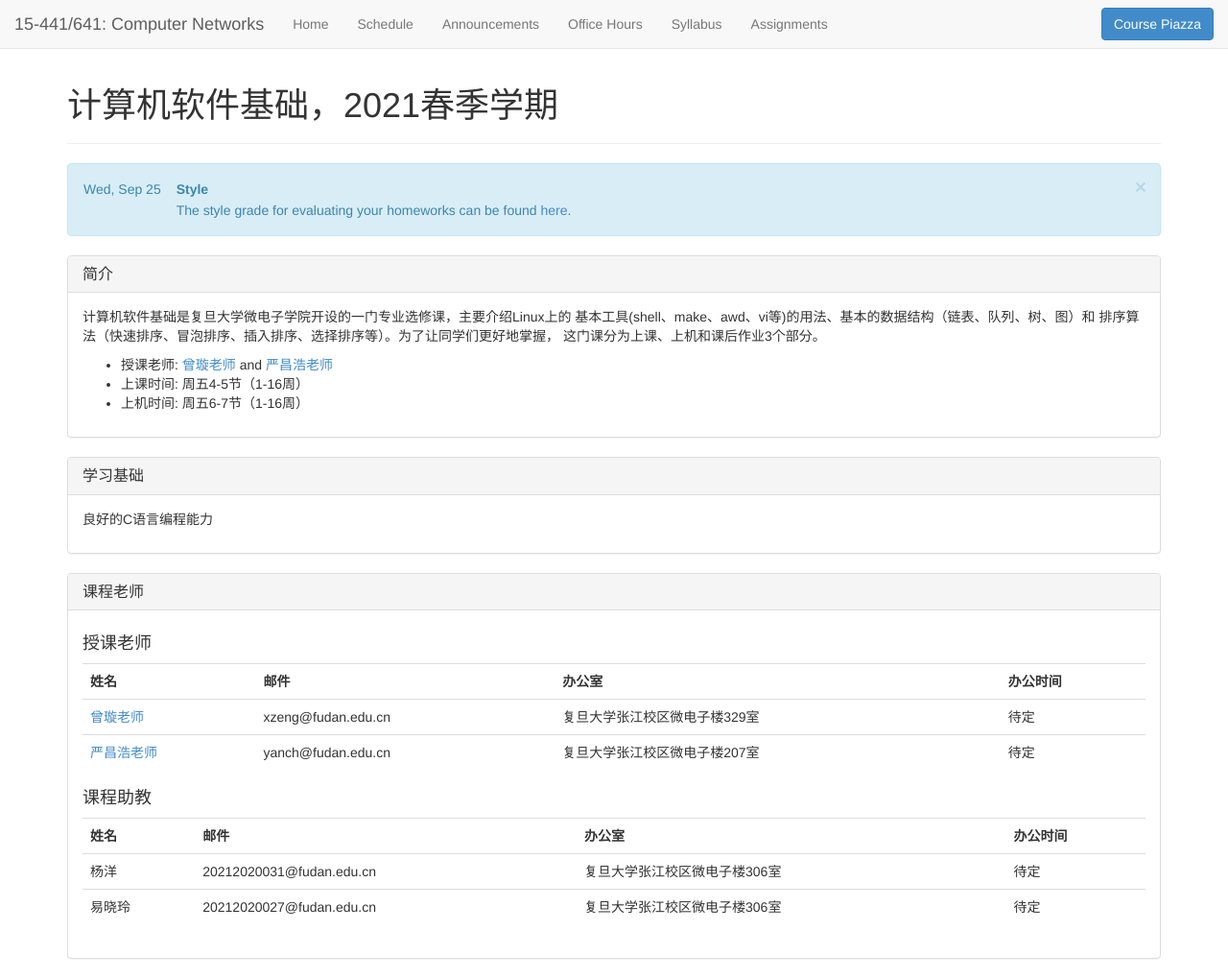
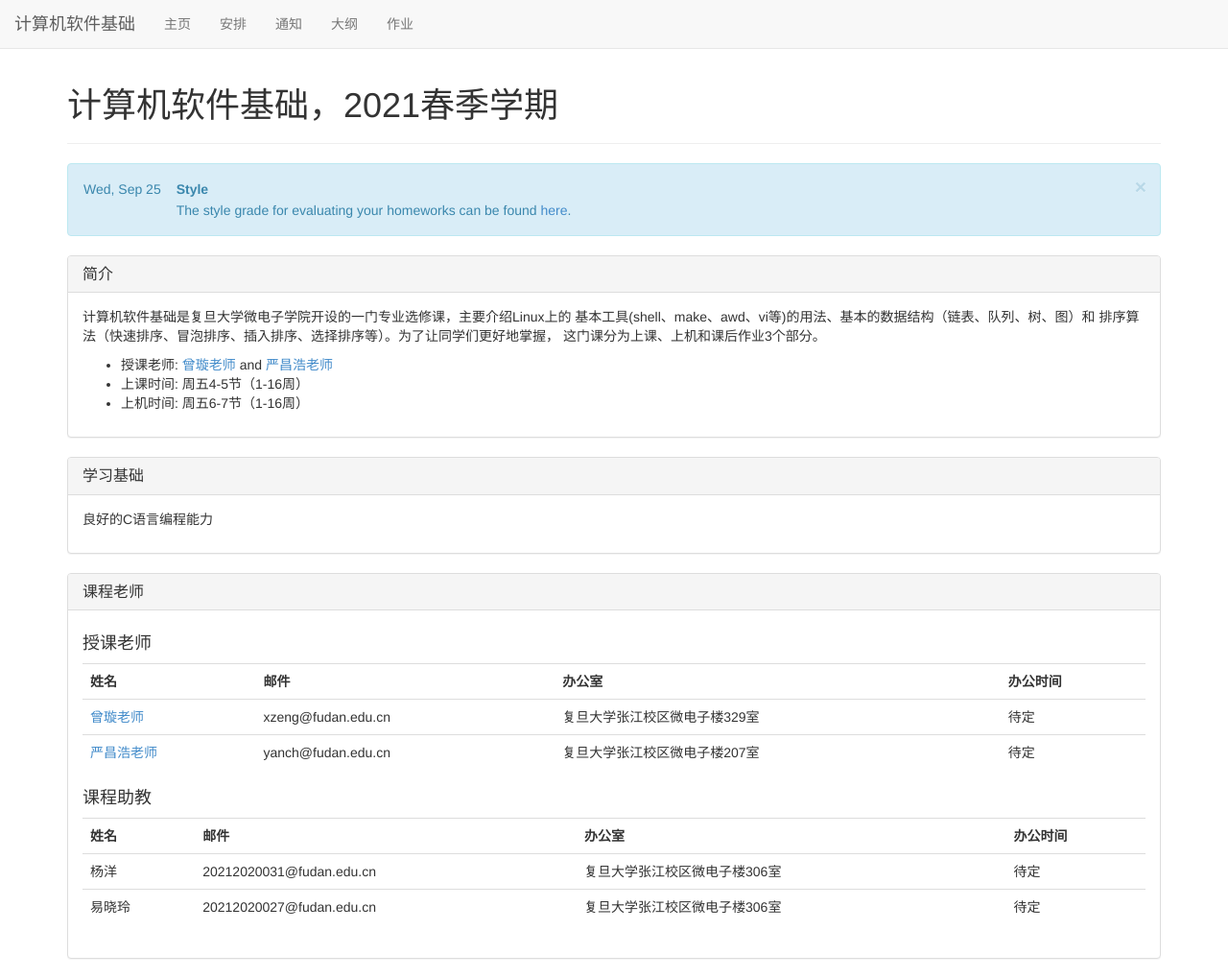
Before and after one commit to Fundamental-of-Computer-Software/Fundamental-of-Computer-Software.github.io, a Jekyll site: the page built from index.html, in a window 1280 px wide and 1019 px high. Shown: the whole window at 96% size. Built offline with Jekyll 4.4.1, drawn with Linux system fonts in a browser that asks for light colours.

Commit message:
update the layout

```diff
--- a/_layouts/coursepage.html
+++ b/_layouts/coursepage.html
@@ -4,7 +4,7 @@ PUBLIC "-//W3C//DTD XHTML 1.0 Strict//EN"
 "http://www.w3.org/TR/xhtml1/DTD/xhtml1-strict.dtd">
 <html xmlns="http://www.w3.org/1999/xhtml" xml:lang="en" lang="en">
   <head>
-    <title>15-441/641: Computer Networks (Spring 2019)</title>
+    <title>计算机软件基础 2021年春季学期</title>
     <meta name="viewport" content="width=device-width, initial-scale=1.0">
     <!-- Bootstrap -->
     <link href="css/bootstrap.min.css" rel="stylesheet" media="screen">
@@ -31,20 +31,18 @@ PUBLIC "-//W3C//DTD XHTML 1.0 Strict//EN"
           <span class="icon-bar"></span>
           <span class="icon-bar"></span>
         </button>
-        <a class="navbar-brand" href="#">15-441/641: Computer Networks</a>
+        <a class="navbar-brand" href="#">计算机软件基础</a>
       </div>
 
       <!-- Collect the nav links, forms, and other content for toggling -->
       <div class="collapse navbar-collapse navbar-ex1-collapse">
         <ul class="nav navbar-nav">
-          <li><a href="index.html">Home</a></li>
-          <li><a href="lectures.html">Schedule</a></li>
-          <li><a href="announcements.html">Announcements</a></li>
-          <li><a href="calendar.html">Office Hours</a></li>
-          <li><a href="https://docs.google.com/document/d/1b9X38hv0DZEJqCz_s_7QkmllYy-AG6gOdrxUBGhcJBo/edit?usp=sharing">Syllabus</a></li>
-          <li><a href="assignments.html">Assignments</a></li>
+          <li><a href="index.html">主页</a></li>
+          <li><a href="lectures.html">安排</a></li>
+          <li><a href="announcements.html">通知</a></li>
+          <li><a href="https://docs.google.com/document/d/1b9X38hv0DZEJqCz_s_7QkmllYy-AG6gOdrxUBGhcJBo/edit?usp=sharing">大纲</a></li>
+          <li><a href="assignments.html">作业</a></li>
         </ul>
-        <a href="https://piazza.com/class/jzizjytmcf95de"><button type="button" class="btn btn-primary navbar-btn navbar-right">Course Piazza</button></a>
       </div><!-- /.navbar-collapse -->
     </nav>
 
```
